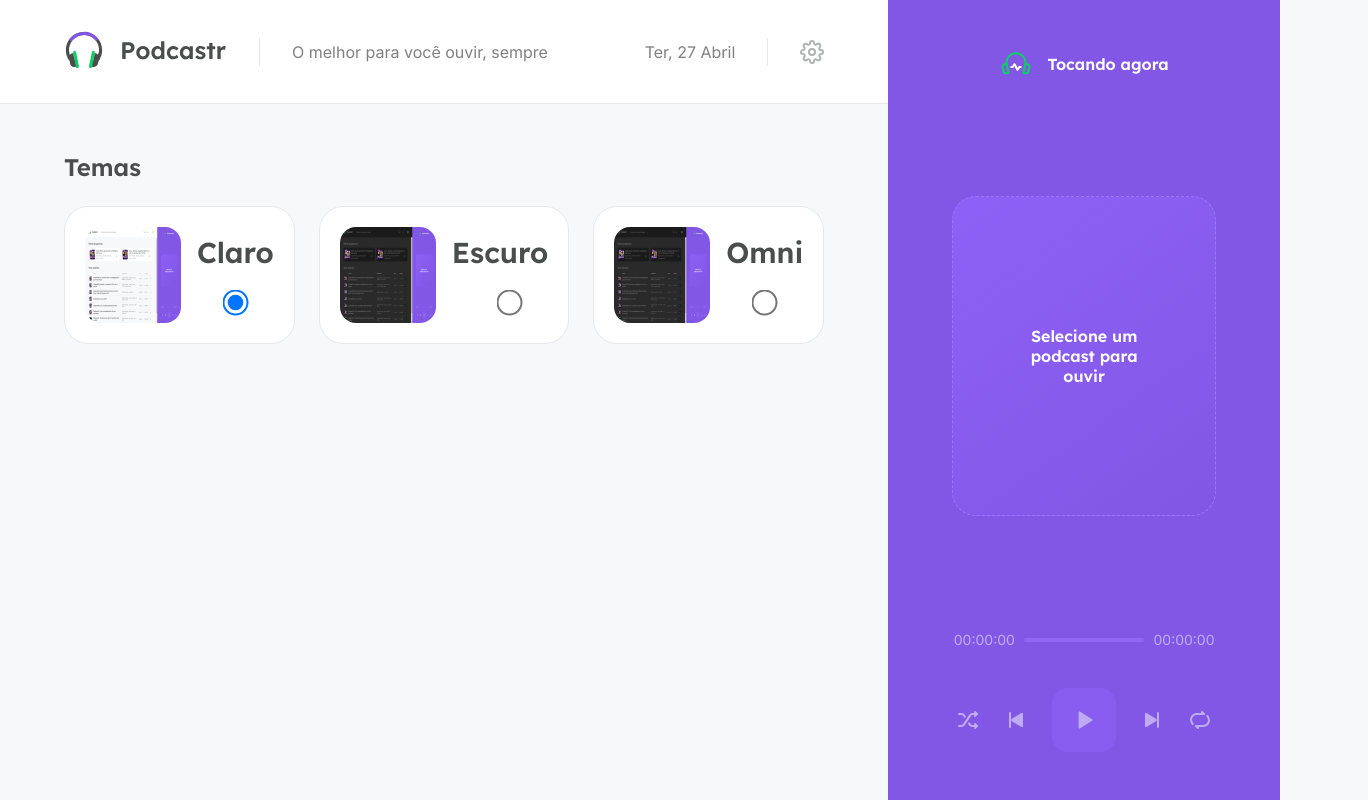
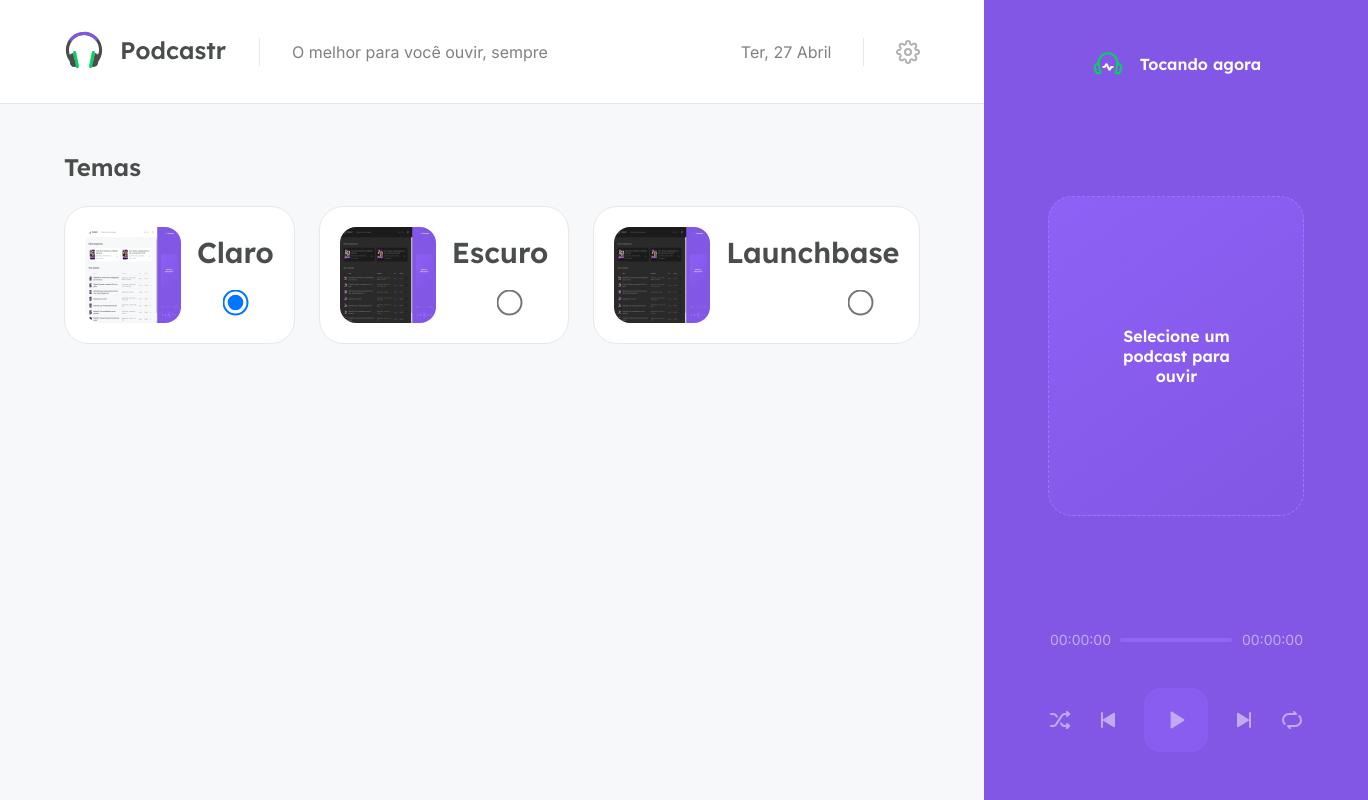
Before and after one commit to VitorGouveia/Podcastr, a Next.js app: page /settings in a window 1280 px wide. Shown: the whole page, 1368 px wide, since content can reach past the window. Built offline with nearby package versions, Linux system fonts and the light colour scheme.

Commit message:
add: smooth theme switcher

```diff
--- a/src/pages/settings.tsx
+++ b/src/pages/settings.tsx
@@ -49,11 +49,11 @@ export default function Settings() {
             </li>
             <li>
               <label>
-                <img width="192" height="192" src="dark.png" alt="Tema Escuro" />
+                <img width="192" height="192" src="dark.png" alt="Tema Alternativo" />
 
                 <div className={styles.themeDetails}>
-                  <span>Omni</span>
-                  <input checked={currentTheme == "omni"} onClick={() => setTheme("omni")} onChange={() => {}} type="radio" name="theme" />
+                  <span>Launchbase</span>
+                  <input checked={currentTheme == "omni"} onClick={() => setTheme("launchbase")} onChange={() => {}} type="radio" name="theme" />
                 </div>
               </label>
             </li>
--- a/src/styles/global.scss
+++ b/src/styles/global.scss
@@ -1,6 +1,7 @@
 * {
   margin: 0;
   padding: 0;
+  transition: all .2s;
   box-sizing: border-box;
 }
 
```
